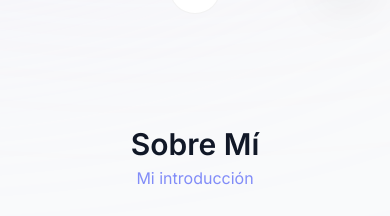
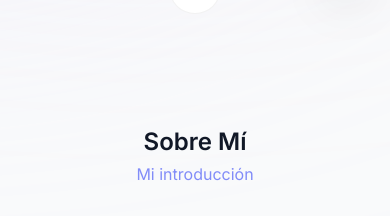
Before and after one commit to AngelOU20/portfolio-website, a Next.js app: page / in a window 390 px wide. Shown: the part 840-1056 px from the top of the page. Built offline with nearby package versions, Linux system fonts and the light colour scheme.

Commit message:
refactor: change SectionHeading and SectionSubHeading to SectionTitle and SectionSubTitle

```diff
--- a/components/about/About.tsx
+++ b/components/about/About.tsx
@@ -15,7 +15,7 @@ import {
 
 import { aboutMeContent } from '@/lib/data';
 import { motion } from 'framer-motion';
-import { SectionHeading, SectionSubHeading } from '@/components';
+import { SectionTitle, SectionSubTitle } from '@/components';
 import { useSectionInView, useTheme } from '@/hooks';
 
 export function About() {
@@ -35,8 +35,8 @@ export function About() {
       transition={{ delay: 0.175 }}
       id="sobre-mi"
     >
-      <SectionHeading>{aboutMeContent.aboutTitle}</SectionHeading>
-      <SectionSubHeading>{aboutMeContent.aboutSubTitle}</SectionSubHeading>
+      <SectionTitle>{aboutMeContent.aboutTitle}</SectionTitle>
+      <SectionSubTitle>{aboutMeContent.aboutSubTitle}</SectionSubTitle>
 
       <p className="mb-3 text-left">{parse(aboutMeContent.firstParagraph)}</p>
       <p className="mb-3 text-left">{parse(aboutMeContent.secondParagraph)}</p>
--- a/components/contact/Contact.tsx
+++ b/components/contact/Contact.tsx
@@ -1,11 +1,10 @@
 'use client';
 
 import { useState } from 'react';
-import { SectionHeading } from '../section/SectionHeading';
 import { useSectionInView } from '@/hooks';
 import { AiOutlineSend, AiOutlineCopy } from 'react-icons/ai';
-import { SectionSubHeading } from '../section';
 import { contactSubTitle, contactTitle } from '@/lib/data';
+import { SectionSubTitle, SectionTitle } from '../section';
 
 export function Contact() {
   const { ref } = useSectionInView('Contacto');
@@ -24,8 +23,8 @@ export function Contact() {
       ref={ref}
       className="mb-20 sm:mb-28 w-[min(100%,38rem)] text-center"
     >
-      <SectionHeading>{contactTitle}</SectionHeading>
-      <SectionSubHeading>{contactSubTitle}</SectionSubHeading>
+      <SectionTitle>{contactTitle}</SectionTitle>
+      <SectionSubTitle>{contactSubTitle}</SectionSubTitle>
 
       <div className="flex gap-2 flex-nowrap items-center justify-center sm:flex-nowrap">
         <input
--- a/components/experience/Experience.tsx
+++ b/components/experience/Experience.tsx
@@ -3,7 +3,7 @@
 import React from 'react';
 import { motion } from 'framer-motion';
 import { useSectionInView, useTheme } from '@/hooks';
-import { SectionHeading, SectionSubHeading } from '../section';
+import { SectionSubTitle, SectionTitle } from '../section';
 import { experienceTitle, experienceSubTitle } from '@/lib/data';
 import { experiencesData } from '@/lib/data';
 import {
@@ -30,8 +30,8 @@ export function Experience() {
         hidden: { opacity: 0, y: 60 },
       }}
     >
-      <SectionHeading>{experienceTitle}</SectionHeading>
-      <SectionSubHeading>{experienceSubTitle}</SectionSubHeading>
+      <SectionTitle>{experienceTitle}</SectionTitle>
+      <SectionSubTitle>{experienceSubTitle}</SectionSubTitle>
 
       <VerticalTimeline lineColor="">
         {experiencesData.map((experience, index) => (
--- a/components/projects/Projects.tsx
+++ b/components/projects/Projects.tsx
@@ -1,12 +1,11 @@
 'use client';
 
 import React from 'react';
-import { SectionHeading } from '../section/SectionHeading';
+import { SectionSubTitle, SectionTitle } from '../section';
 import { mainProjectsData, otherProjectsData } from '@/lib/data';
 import { projectTitle, projectSubTitle } from '@/lib/data';
 import { MainProject, OtherProject } from './';
 import { useSectionInView } from '@/hooks';
-import { SectionSubHeading } from '../section';
 
 export function Projects() {
   const { ref } = useSectionInView('Proyectos', 0.4);
@@ -17,8 +16,8 @@ export function Projects() {
       className="mb-28 max-w-[40rem] sm:max-w-[60rem] leading-8 sm:mb-40 scroll-mt-28"
       id="proyectos"
     >
-      <SectionHeading>{projectTitle}</SectionHeading>
-      <SectionSubHeading>{projectSubTitle}</SectionSubHeading>
+      <SectionTitle>{projectTitle}</SectionTitle>
+      <SectionSubTitle>{projectSubTitle}</SectionSubTitle>
 
       <div className="max-w-[24rem] sm:max-w-[60rem] m-auto grid grid-cols-1 sm:grid-cols-2 gap-4 md:gap-6 mt-10">
         {mainProjectsData.map((project, index) => (
@@ -29,8 +28,8 @@ export function Projects() {
       </div>
 
       <div className="mt-28">
-        <SectionHeading>Otros proyectos destacados</SectionHeading>
-        <SectionSubHeading>Ver el archivo</SectionSubHeading>
+        <SectionTitle>Otros proyectos destacados</SectionTitle>
+        <SectionSubTitle>Ver el archivo</SectionSubTitle>
 
         <div className="max-w-[20rem] sm:max-w-[60rem] m-auto grid grid-cols-1 sm:grid-cols-2 md:grid-cols-3 gap-4 md:gap-6 mt-10">
           {otherProjectsData.map((project, index) => (
--- a/components/section/SectionHeading.tsx
+++ /dev/null
@@ -1,13 +0,0 @@
-import React from "react";
-
-type SectionHeadingProps = {
-  children: React.ReactNode;
-};
-
-export function SectionHeading ({ children }: SectionHeadingProps) {
-  return (
-    <h2 className="text-3xl font-semibold capitalize text-center">
-      {children}
-    </h2>
-  );
-}
--- a/components/section/SectionSubHeading.tsx
+++ /dev/null
@@ -1,13 +0,0 @@
-import React from "react";
-
-type SectionSubHeadingProps = {
-  children: React.ReactNode;
-};
-
-export function SectionSubHeading ({ children }: SectionSubHeadingProps) {
-  return (
-    <h3 className="text-center text-base mt-1 mb-6 text-indigo-400 dark:text-[#98FAEC]">
-      {children}
-    </h3>
-  );
-}
--- /dev/null
+++ b/components/section/SectionSubTitle.tsx
@@ -0,0 +1,26 @@
+'use client';
+
+import React from 'react';
+import { motion } from 'framer-motion';
+
+type SectionSubTitleProps = {
+  children: React.ReactNode;
+};
+
+export function SectionSubTitle({ children }: SectionSubTitleProps) {
+  return (
+    <motion.h3
+      className="text-center text-base mt-1 mb-6 text-indigo-400 dark:text-[#98FAEC]"
+      initial="hidden"
+      whileInView="visible"
+      viewport={{ once: true }}
+      transition={{ duration: 0.6 }}
+      variants={{
+        visible: { opacity: 1, y: 0 },
+        hidden: { opacity: 0, y: 50 },
+      }}
+    >
+      {children}
+    </motion.h3>
+  );
+}
--- /dev/null
+++ b/components/section/SectionTitle.tsx
@@ -0,0 +1,26 @@
+'use client';
+
+import React from 'react';
+import { motion } from 'framer-motion';
+
+type SectionTitleProps = {
+  children: React.ReactNode;
+};
+
+export function SectionTitle({ children }: SectionTitleProps) {
+  return (
+    <motion.h2
+      className="text-2xl sm:text-3xl font-semibold capitalize text-center"
+      initial="hidden"
+      whileInView="visible"
+      viewport={{ once: true }}
+      transition={{ duration: 0.6 }}
+      variants={{
+        visible: { opacity: 1, y: 0 },
+        hidden: { opacity: 0, y: 50 },
+      }}
+    >
+      {children}
+    </motion.h2>
+  );
+}
--- a/components/section/index.ts
+++ b/components/section/index.ts
@@ -1,3 +1,3 @@
 export * from "./SectionDivider";
-export * from "./SectionHeading";
-export * from "./SectionSubHeading";
+export * from "./SectionTitle";
+export * from "./SectionSubTitle";
--- a/components/skills/Skills.tsx
+++ b/components/skills/Skills.tsx
@@ -2,10 +2,10 @@
 
 import React from 'react';
 import { motion } from 'framer-motion';
-import { SectionHeading, SectionSubHeading } from '../section';
 import { skillsData } from '@/lib/data';
 import { skillTitle, skillSubTitle } from '@/lib/data';
 import { useSectionInView } from '@/hooks';
+import { SectionSubTitle, SectionTitle } from '../section';
 
 const fadeInAnimationVariants = {
   initial: {
@@ -30,8 +30,8 @@ export function Skills() {
       ref={ref}
       className="mb-28 max-w-[53rem] scroll-mt-28 text-center sm:mb-40"
     >
-      <SectionHeading>{skillTitle}</SectionHeading>
-      <SectionSubHeading>{skillSubTitle}</SectionSubHeading>
+      <SectionTitle>{skillTitle}</SectionTitle>
+      <SectionSubTitle>{skillSubTitle}</SectionSubTitle>
       <ul className="flex flex-wrap justify-center gap-2 text-sm text-gray-800 sm:text-base">
         {skillsData.map((skill, index) => (
           <motion.li
```
